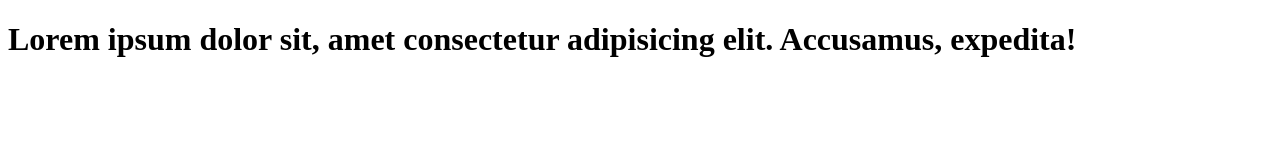
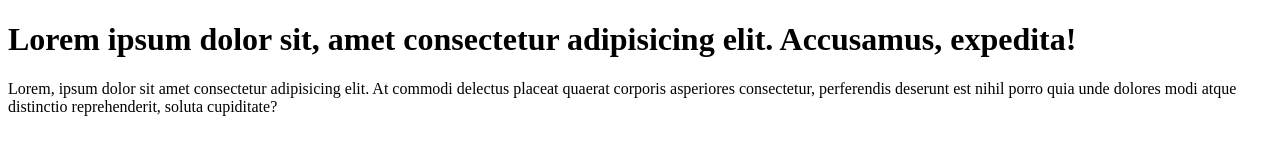
Before and after one commit to shivangsharma54/learn-git, a plain HTML site: page index.html in a window 1280 px wide. Drawn offline with Linux system fonts and the light colour scheme.

Commit message:
made some changes in index.html

```diff
--- a/index.html
+++ b/index.html
@@ -7,5 +7,12 @@
 </head>
 <body>
     <h1>Lorem ipsum dolor sit, amet consectetur adipisicing elit. Accusamus, expedita!</h1>
+
+    <p>
+        Lorem, ipsum dolor sit amet consectetur adipisicing elit.
+        At commodi delectus placeat quaerat corporis asperiores consectetur,
+        perferendis deserunt est nihil porro quia unde dolores modi atque distinctio reprehenderit,
+        soluta cupiditate?
+    </p>
 </body>
 </html>
```
